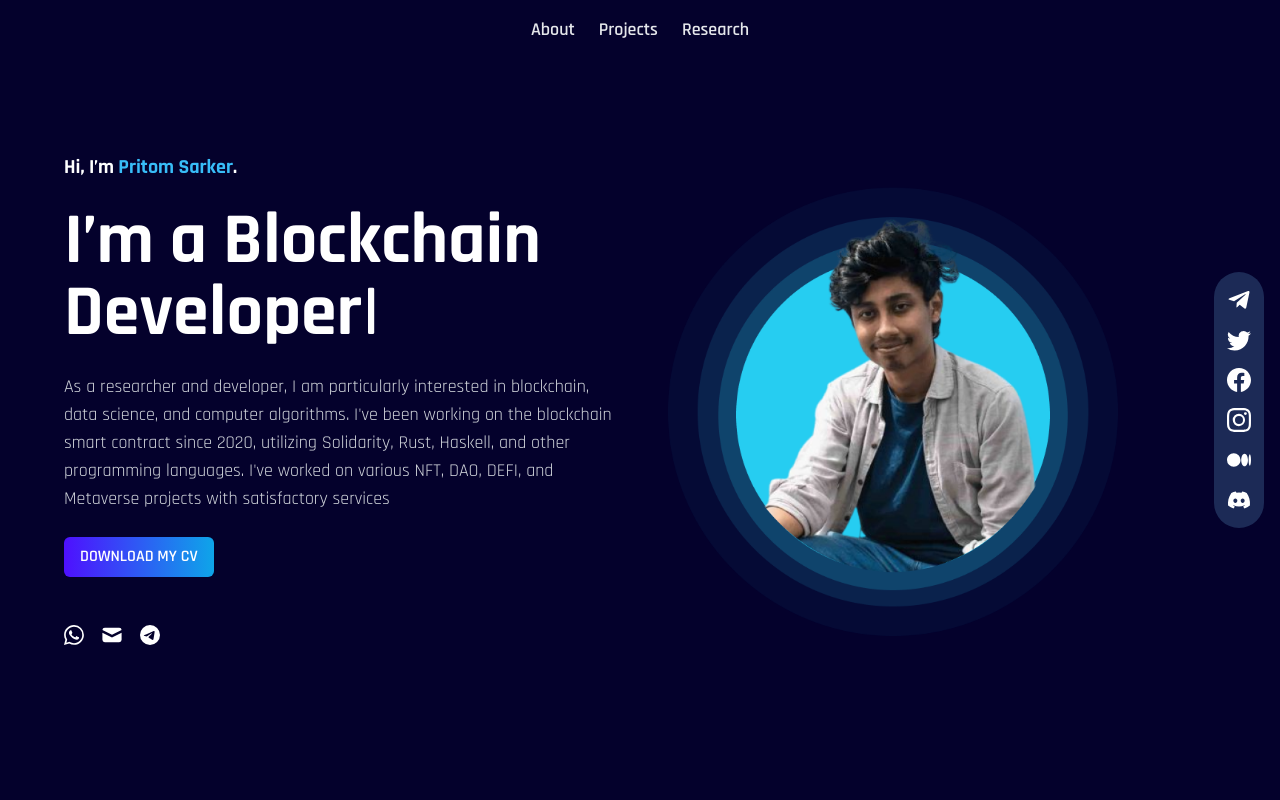
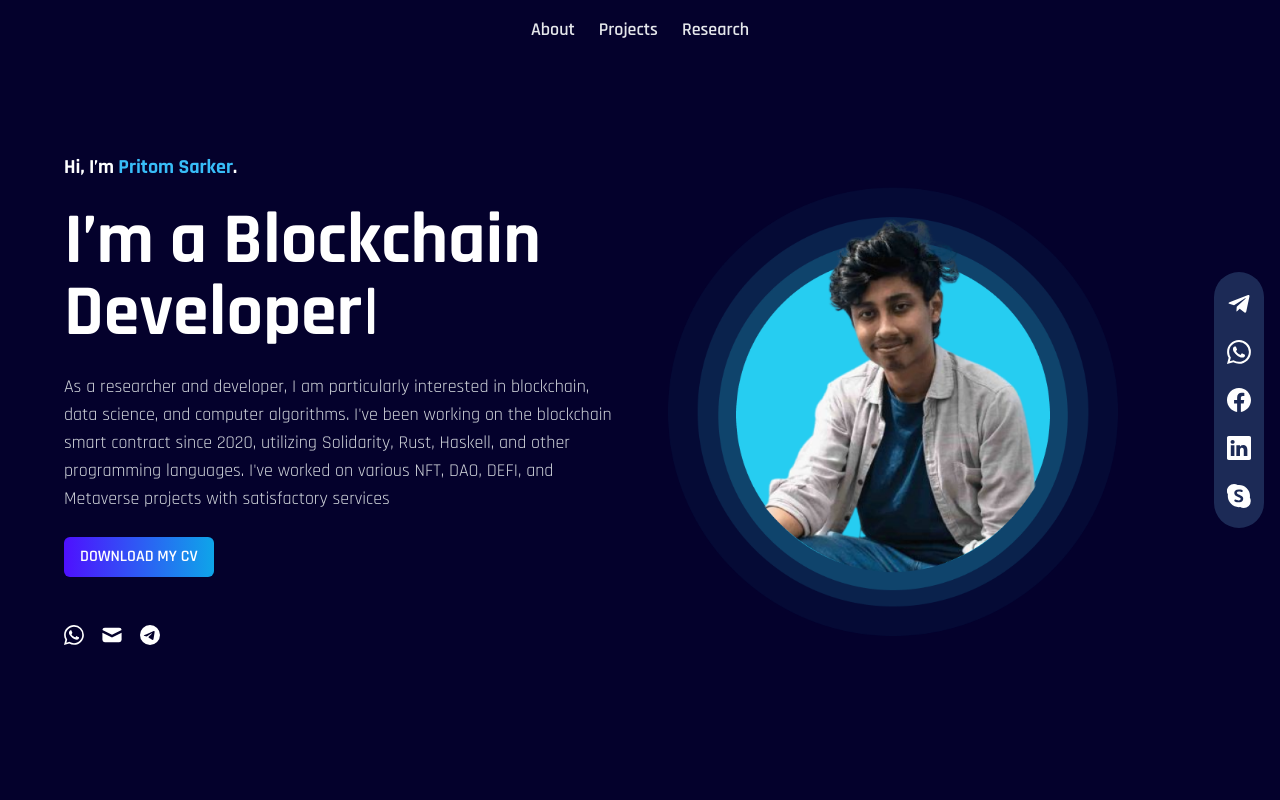
Before and after one commit to Decentralized-Brains/pritom_vai, a React (Vite) app: page / in a window 1280 px wide. Shown: the top 800 px of the page. Built offline with nearby package versions, Linux system fonts and the light colour scheme.

Commit message:
social added

```diff
--- a/src/components/Data.jsx
+++ b/src/components/Data.jsx
@@ -1,36 +1,31 @@
-import { BsFacebook, BsInstagram, BsMedium, BsTwitter } from "react-icons/bs";
-import { FaDiscord, FaTelegramPlane } from "react-icons/fa";
+import { BsFacebook, BsWhatsapp, BsLinkedin, BsSkype } from "react-icons/bs";
+import { FaTelegramPlane } from "react-icons/fa";
 
 export const social = [
   {
     id: 1,
     icon: <FaTelegramPlane />,
-    url: "https://t.me/DoRacOfficialchat",
+    url: "https://t.me/iampritom",
   },
   {
     id: 2,
-    icon: <BsTwitter />,
-    url: "https://twitter.com/DoRac_Official",
+    icon: <BsWhatsapp />,
+    url: "https://wa.me/+8801750352163",
   },
   {
     id: 3,
     icon: <BsFacebook />,
-    url: "https://www.facebook.com/DogeRaceOfficial",
+    url: "https://www.facebook.com/pritom.sarker.bishal",
   },
   {
     id: 4,
-    icon: <BsInstagram />,
-    url: "https://www.instagram.com/dorac_official/",
+    icon: <BsLinkedin />,
+    url: "https://www.linkedin.com/in/me-pritom/",
   },
   {
     id: 5,
-    icon: <BsMedium />,
-    url: "https://medium.com/@DoRacOfficial",
-  },
-  {
-    id: 6,
-    icon: <FaDiscord />,
-    url: "https://discord.gg/vswdzWUVm8",
+    icon: <BsSkype />,
+    url: "skype:+8801750352163",
   },
 ];
 
--- a/src/components/Social.jsx
+++ b/src/components/Social.jsx
@@ -6,7 +6,7 @@ const Social = () => {
     <>
       <ul className="z-[100] w-[50px] bg-sky-300/20 hover:bg-sky-300/30 duration-300 flex flex-col items-center gap-4 py-4 rounded-full">
         {social.map((val) => (
-          <li key={val.id} className="">
+          <li key={val.id} className="py-1">
             <a
               href={val.url}
               className="text-white text-2xl cursor-pointer hover:text-sky-400 duration-300"
```
